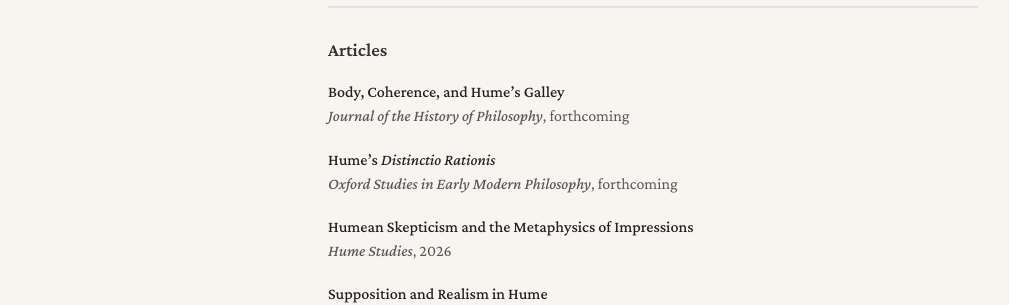
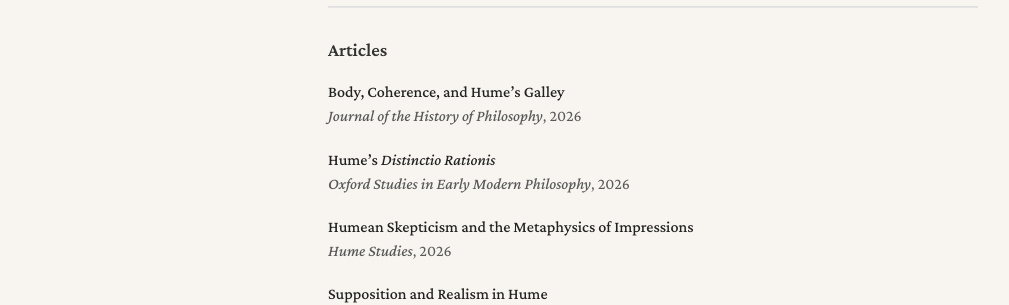
Before and after one commit to bridgerehli/bridgerehli.github.io, a Jekyll site: the page built from index.md, in a window 1280 px wide and 900 px high. Shown: the part 432-737 px from the top of the window, without its empty margins (142-1151 px from the left). Built offline with Jekyll 4.4.1, drawn with Linux system fonts in a browser that asks for light colours; a style sheet for code colours, icons or effects is not loaded.

Commit message:
Update publications.yml

```diff
--- a/_data/publications.yml
+++ b/_data/publications.yml
@@ -18,14 +18,16 @@ main:
   - title: "Body, Coherence, and Hume’s Galley"
     authors: ""
     conference: "Journal of the History of Philosophy"
-    year: "forthcoming"
+    year: "2026"
     type: "article"
+    pdf: "EhliBodyCoherence.pdf"
 
   - title: "Hume’s <em>Distinctio Rationis</em>"
     authors: ""
     conference: "Oxford Studies in Early Modern Philosophy"
-    year: "forthcoming"
+    year: "2026"
     type: "article"
+    pdf: "EhliDistinctioRationis.pdf"
 
   - title: "Humean Skepticism and the Metaphysics of Impressions"
     authors: ""
```
